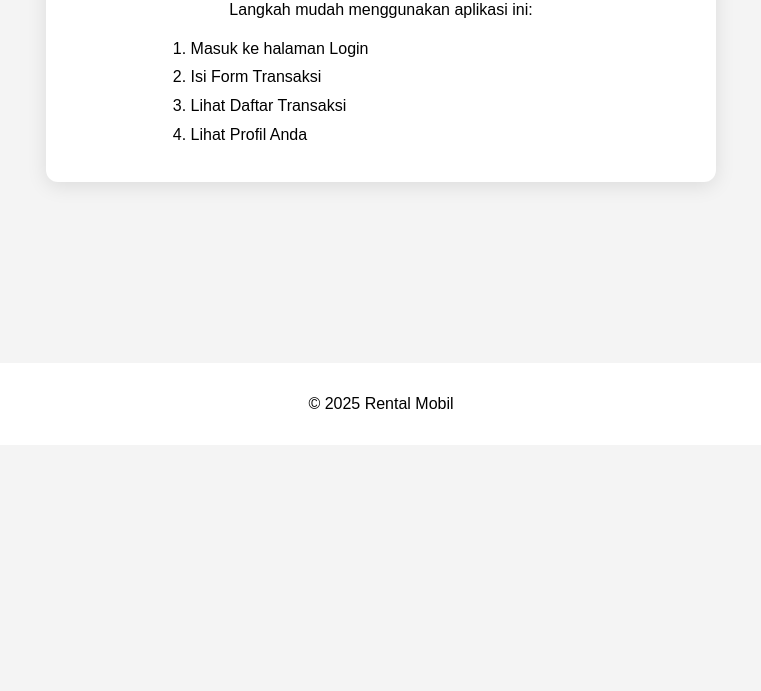
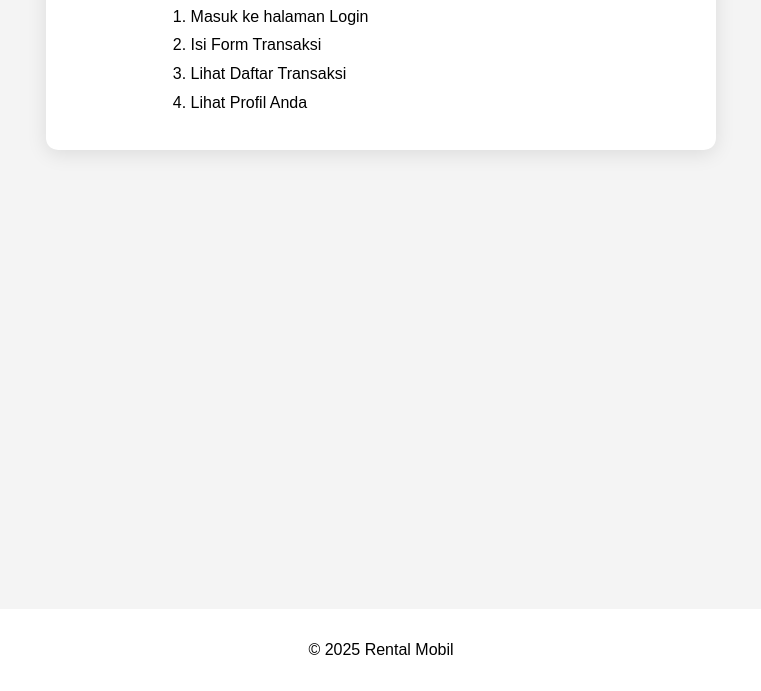
Before and after one commit to zalwan/rentalcar, a plain HTML site: page src/pages/home.html in a window 1280 px wide. Shown: the part 361-1052 px from the top of the page, without its empty margins (259-1020 px from the left). Before the commit the page ends 806 px from the top, so only its background shows below. Drawn offline with Linux system fonts and the light colour scheme.

Commit message:
Remove padding and adjust height in .content class for layout refinement

```diff
--- a/assets/css/style.css
+++ b/assets/css/style.css
@@ -35,9 +35,8 @@ nav ul li a {
   width: 100px;
 }
 .content {
-  height: calc(100vh - 310px);
-  padding: 2rem;
   display: flex;
+  height: 100vh;
   flex-direction: column;
   justify-content: start;
   align-items: center;
```
